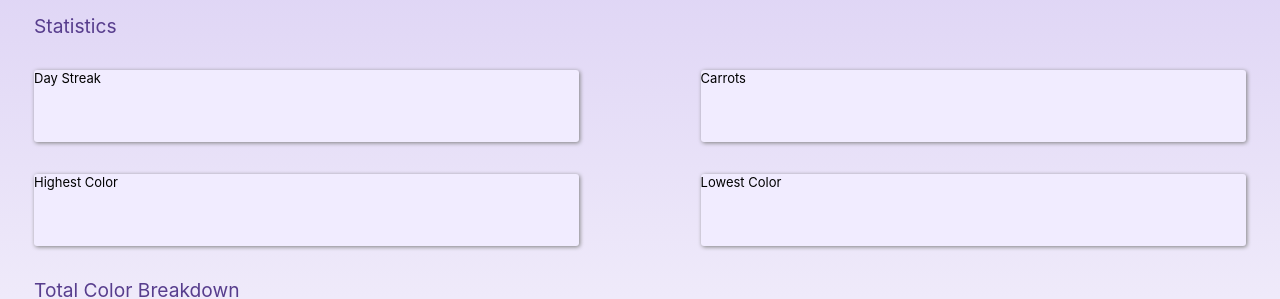
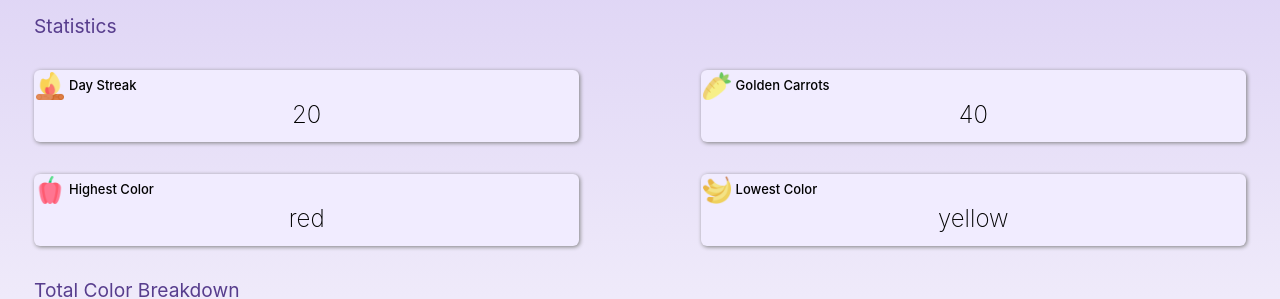
Before and after one commit to Glow-Carrots-App/glow-web, a Next.js app: page /profile in a window 1280 px wide. Shown: the part 183-482 px from the top of the page. Built offline with nearby package versions, Linux system fonts and the light colour scheme; no server answers.

Commit message:
add statistics icons and data

```diff
--- a/components/Statistics/index.js
+++ b/components/Statistics/index.js
@@ -1,19 +1,56 @@
 import StatsCard from "../StatsCard";
-import Heading2 from "../Heading2";
+import checkHighestColor from "../../utils/checkHighestColor";
+import checkLowestColor from "../../utils/checkLowestColor";
+import pickLowIcon from "../../utils/pickLowIcon";
+import pickHighIcon from "../../utils/pickHighIcon";
 
 import styles from "./styles.module.css";
 
+const DUMMY_LIFETIME = [
+  { product: "apple", color: "red" },
+  { product: "strawberry", color: "red" },
+  { product: "orange", color: "orange" },
+  { product: "lettuce", color: "green" },
+  { product: "onion", color: "white" },
+  { product: "apple", color: "red" },
+];
+
 const Statistics = () => {
+  const lowestColor = checkLowestColor(DUMMY_LIFETIME);
+  const highestColor = checkHighestColor(DUMMY_LIFETIME);
+
+  const userDayStreak = 20;
+  const userGoldenCarrots = 40;
+
+  const lowIcon = pickLowIcon(lowestColor);
+  const highIcon = pickHighIcon(highestColor);
+
   return (
     <div className={styles.container}>
       <p>Statistics</p>
       <div className={styles.statsRow}>
-        <StatsCard>{"Day Streak"}</StatsCard>
-        <StatsCard>{"Carrots"}</StatsCard>
+        <StatsCard
+          src="/stats/dayStreak.png"
+          title="Day Streak"
+          data={userDayStreak}
+        />
+        <StatsCard
+          src="/stats/goldenCarrot.png"
+          title="Golden Carrots"
+          data={userGoldenCarrots}
+        />
       </div>
       <div className={styles.statsRow}>
-        <StatsCard>{"Highest Color"}</StatsCard>
-        <StatsCard>{"Lowest Color"}</StatsCard>
+        <StatsCard
+          src={highIcon}
+          title="Highest Color"
+          data={highestColor.color}
+        />
+        <StatsCard
+          src={lowIcon}
+          title="Lowest Color"
+          data={lowestColor.color}
+        />
       </div>
     </div>
   );
--- a/components/StatsCard/index.js
+++ b/components/StatsCard/index.js
@@ -1,9 +1,13 @@
 import styles from "./styles.module.css";
 
-const StatsCard = ({ children }) => {
+const StatsCard = ({ src, title, data }) => {
   return (
     <div className={styles.statContainer}>
-      <p>{children}</p>
+      <div className={styles.topRow}>
+        <img className={styles.icon} src={src} style={{ height: "28px" }} />
+        <span>{title}</span>
+      </div>
+      <p>{data}</p>
     </div>
   );
 };
--- a/components/StatsCard/styles.module.css
+++ b/components/StatsCard/styles.module.css
@@ -2,12 +2,23 @@
   width: 45%;
   height: 72px;
   background-color: var(--card-background-purple);
-  border-radius: 3px;
+  border-radius: 6px;
   box-shadow: 1px 1px 4px grey;
 }
 
+.topRow {
+  display: flex;
+  padding: 2px 0 0 2px;
+}
+
+.topRow > span {
+  font-size: small;
+  padding: 5px;
+  font-weight: 500;
+}
+
 .statContainer > p {
-  font-size: small;
-  text-align: left;
   margin: 0;
+  font-size: x-large;
+  font-weight: 200;
 }
--- a/utils/checkHighestColor.js
+++ b/utils/checkHighestColor.js
@@ -1,8 +1,11 @@
+import countColors from "./countColors";
+
 export default function checkHighestColor(lifetimeEaten) {
   if (!lifetimeEaten) {
     return null;
   }
   let counts = countColors(lifetimeEaten);
+  counts.pop();
 
   return counts.reduce((acc, item) => (item.count > acc.count ? item : acc));
 }
--- a/utils/checkLowestColor.js
+++ b/utils/checkLowestColor.js
@@ -1,8 +1,11 @@
+import countColors from "./countColors";
+
 export default function checkLowestColor(lifetimeEaten) {
   if (!lifetimeEaten) {
     return null;
   }
   let counts = countColors(lifetimeEaten);
+  counts.pop();
 
   return counts.reduce((acc, item) => (item.count < acc.count ? item : acc));
 }
--- /dev/null
+++ b/utils/pickHighIcon.js
@@ -0,0 +1,24 @@
+const pickHighIcon = (highestColor) => {
+  switch (highestColor.color) {
+    case "red":
+      return "/colorIcons/red.png";
+      break;
+    case "orange":
+      return "/colorIcons/orange.png";
+      break;
+    case "yellow":
+      return "/colorIcons/yellow.png";
+      break;
+    case "green":
+      return "/colorIcons/green.png";
+      break;
+    case "purple":
+      return "/colorIcons/purple.png";
+      break;
+    case "white":
+      return "/colorIcons/white.png";
+      break;
+  }
+};
+
+export default pickHighIcon;
--- /dev/null
+++ b/utils/pickLowIcon.js
@@ -0,0 +1,24 @@
+const pickLowIcon = (lowestColor) => {
+  switch (lowestColor.color) {
+    case "red":
+      return "/colorIcons/red.png";
+      break;
+    case "orange":
+      return "/colorIcons/orange.png";
+      break;
+    case "yellow":
+      return "/colorIcons/yellow.png";
+      break;
+    case "green":
+      return "/colorIcons/green.png";
+      break;
+    case "purple":
+      return "/colorIcons/purple.png";
+      break;
+    case "white":
+      return "/colorIcons/white.png";
+      break;
+  }
+};
+
+export default pickLowIcon;
```
Also changed, not shown: public/stats/dayStreak.png.
